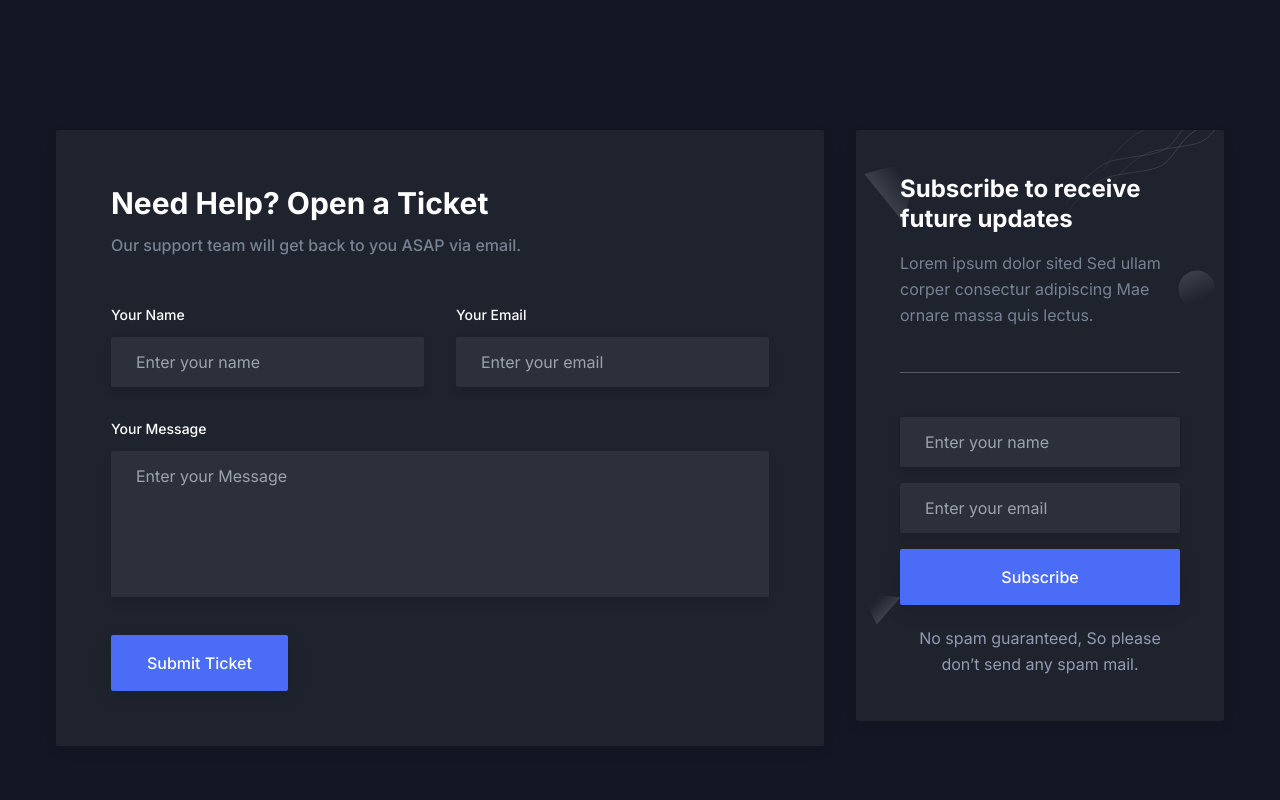
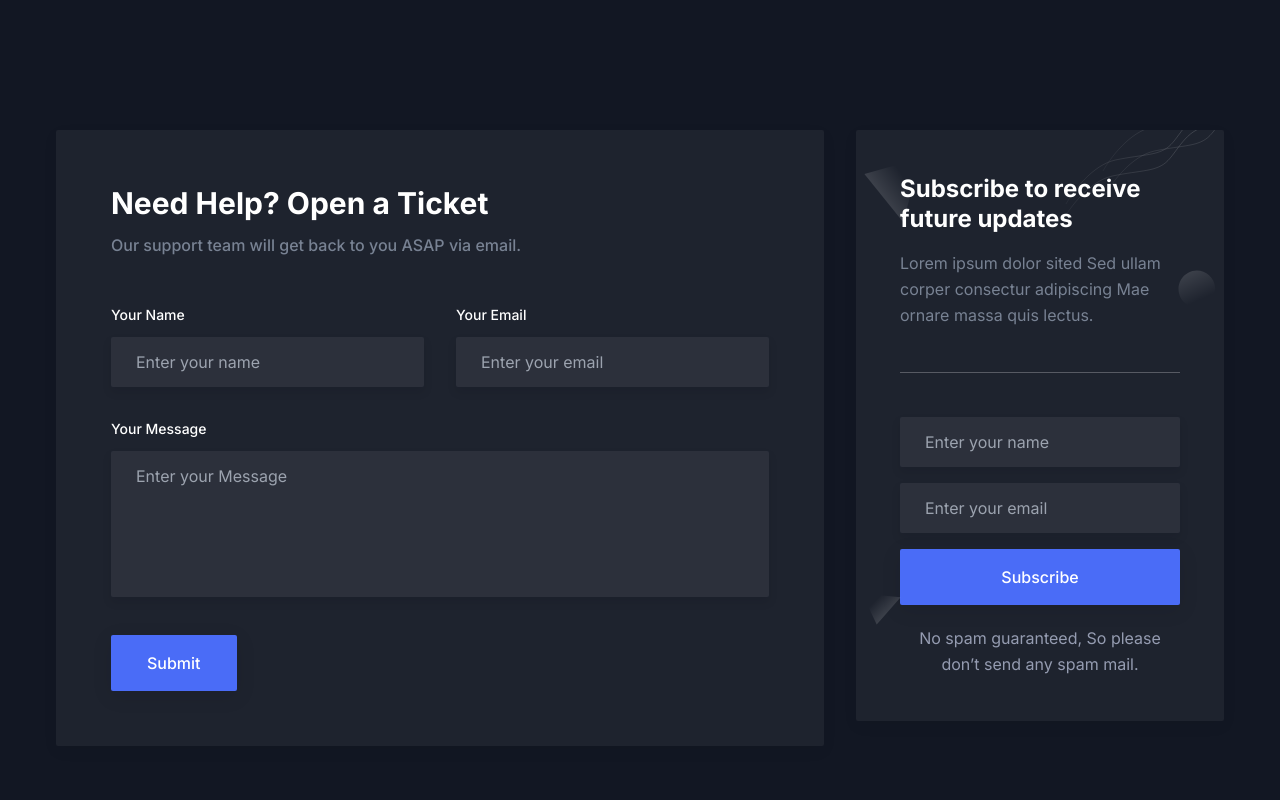
Before and after one commit to joey-ma/joey-ma.github.io, a Next.js app: page /contact in a window 1280 px wide. Shown: the part 288-1088 px from the top of the page. Built offline with nearby package versions, Linux system fonts and the light colour scheme.

Commit message:
separate out ContactForm

```diff
--- /dev/null
+++ b/src/components/Contact/ContactForm.tsx
@@ -0,0 +1,115 @@
+'use client';
+
+import { validateForm } from "@/lib/utils";
+import { useState } from "react";
+
+export function ContactForm() {
+
+  const [formData, setFormData] = useState({
+    name: '',
+    email: '',
+    message: ''
+  });
+
+  const handleChange = (e: React.ChangeEvent<HTMLInputElement | HTMLTextAreaElement>) => {
+    const { name, value } = e.target;
+    setFormData({
+      ...formData,
+      [name]: value
+    });
+  };
+
+  const handleSubmit = async (e: React.FormEvent) => {
+    e.preventDefault();
+    console.log("🚀 ~ handleSubmit ~ formData:", formData)
+    const error = validateForm(formData);
+    console.log("🚀 ~ handleSubmit ~ error:", error)
+    if (error) {
+      alert(error);
+      return;
+    }
+    try {
+      const response = await fetch('/api/email', {
+        method: 'POST',
+        headers: {
+          'Content-Type': 'application/json'
+        },
+        body: JSON.stringify(formData)
+      });
+      if (response.ok) {
+        alert('Email sent successfully!');
+      } else {
+        alert('Failed to send email.');
+      }
+    } catch (error) {
+      console.error('Error:', error);
+      alert('An error occurred while sending the email.');
+    }
+  };
+
+  return (
+    <form onSubmit={handleSubmit}>
+      <div className="-mx-4 flex flex-wrap">
+        <div className="w-full px-4 md:w-1/2">
+          <div className="mb-8">
+            <label
+              htmlFor="name"
+              className="mb-3 block text-sm font-medium text-dark dark:text-white"
+            >
+              Your Name
+            </label>
+            <input
+              type="text"
+              name="name"
+              value={formData.name}
+              onChange={handleChange}
+              placeholder="Enter your name"
+              className="border-stroke w-full rounded-sm border bg-[#f8f8f8] px-6 py-3 text-base text-body-color outline-none focus:border-primary dark:border-transparent dark:bg-[#2C303B] dark:text-body-color-dark dark:shadow-two dark:focus:border-primary dark:focus:shadow-none"
+            />
+          </div>
+        </div>
+        <div className="w-full px-4 md:w-1/2">
+          <div className="mb-8">
+            <label
+              htmlFor="email"
+              className="mb-3 block text-sm font-medium text-dark dark:text-white"
+            >
+              Your Email
+            </label>
+            <input
+              type="email"
+              name="email"
+              value={formData.email}
+              onChange={handleChange}
+              placeholder="Enter your email"
+              className="border-stroke w-full rounded-sm border bg-[#f8f8f8] px-6 py-3 text-base text-body-color outline-none focus:border-primary dark:border-transparent dark:bg-[#2C303B] dark:text-body-color-dark dark:shadow-two dark:focus:border-primary dark:focus:shadow-none"
+            />
+          </div>
+        </div>
+        <div className="w-full px-4">
+          <div className="mb-8">
+            <label
+              htmlFor="message"
+              className="mb-3 block text-sm font-medium text-dark dark:text-white"
+            >
+              Your Message
+            </label>
+            <textarea
+              name="message"
+              rows={5}
+              value={formData.message}
+              onChange={handleChange}
+              placeholder="Enter your Message"
+              className="border-stroke w-full resize-none rounded-sm border bg-[#f8f8f8] px-6 py-3 text-base text-body-color outline-none focus:border-primary dark:border-transparent dark:bg-[#2C303B] dark:text-body-color-dark dark:shadow-two dark:focus:border-primary dark:focus:shadow-none"
+            ></textarea>
+          </div>
+        </div>
+        <div className="w-full px-4">
+          <button className="rounded-sm bg-primary px-9 py-4 text-base font-medium text-white shadow-submit duration-300 hover:bg-primary/90 dark:shadow-submit-dark">
+            Submit
+          </button>
+        </div>
+      </div>
+    </form>
+  )
+}
--- a/src/components/Contact/index.tsx
+++ b/src/components/Contact/index.tsx
@@ -1,3 +1,4 @@
+import { ContactForm } from "./ContactForm";
 import NewsLatterBox from "./NewsLatterBox";
 
 const Contact = () => {
@@ -17,61 +18,7 @@ const Contact = () => {
               <p className="mb-12 text-base font-medium text-body-color">
                 Our support team will get back to you ASAP via email.
               </p>
-              <form>
-                <div className="-mx-4 flex flex-wrap">
-                  <div className="w-full px-4 md:w-1/2">
-                    <div className="mb-8">
-                      <label
-                        htmlFor="name"
-                        className="mb-3 block text-sm font-medium text-dark dark:text-white"
-                      >
-                        Your Name
-                      </label>
-                      <input
-                        type="text"
-                        placeholder="Enter your name"
-                        className="border-stroke w-full rounded-sm border bg-[#f8f8f8] px-6 py-3 text-base text-body-color outline-none focus:border-primary dark:border-transparent dark:bg-[#2C303B] dark:text-body-color-dark dark:shadow-two dark:focus:border-primary dark:focus:shadow-none"
-                      />
-                    </div>
-                  </div>
-                  <div className="w-full px-4 md:w-1/2">
-                    <div className="mb-8">
-                      <label
-                        htmlFor="email"
-                        className="mb-3 block text-sm font-medium text-dark dark:text-white"
-                      >
-                        Your Email
-                      </label>
-                      <input
-                        type="email"
-                        placeholder="Enter your email"
-                        className="border-stroke w-full rounded-sm border bg-[#f8f8f8] px-6 py-3 text-base text-body-color outline-none focus:border-primary dark:border-transparent dark:bg-[#2C303B] dark:text-body-color-dark dark:shadow-two dark:focus:border-primary dark:focus:shadow-none"
-                      />
-                    </div>
-                  </div>
-                  <div className="w-full px-4">
-                    <div className="mb-8">
-                      <label
-                        htmlFor="message"
-                        className="mb-3 block text-sm font-medium text-dark dark:text-white"
-                      >
-                        Your Message
-                      </label>
-                      <textarea
-                        name="message"
-                        rows={5}
-                        placeholder="Enter your Message"
-                        className="border-stroke w-full resize-none rounded-sm border bg-[#f8f8f8] px-6 py-3 text-base text-body-color outline-none focus:border-primary dark:border-transparent dark:bg-[#2C303B] dark:text-body-color-dark dark:shadow-two dark:focus:border-primary dark:focus:shadow-none"
-                      ></textarea>
-                    </div>
-                  </div>
-                  <div className="w-full px-4">
-                    <button className="rounded-sm bg-primary px-9 py-4 text-base font-medium text-white shadow-submit duration-300 hover:bg-primary/90 dark:shadow-submit-dark">
-                      Submit Ticket
-                    </button>
-                  </div>
-                </div>
-              </form>
+              <ContactForm />
             </div>
           </div>
           <div className="w-full px-4 lg:w-5/12 xl:w-4/12">
```
